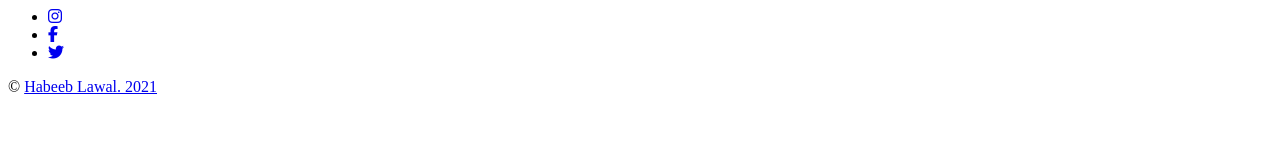
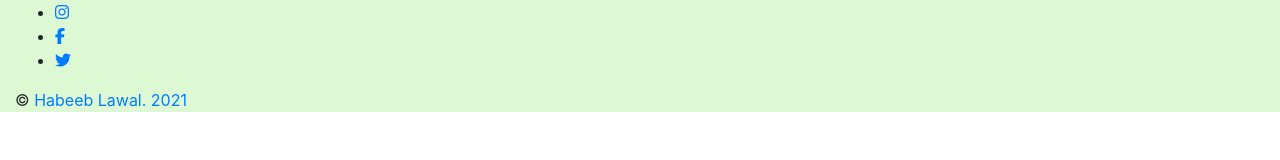
Before and after one commit to LawalHabeeb/agrocom_frontend, a plain HTML site: page footer.html in a window 1280 px wide. Drawn offline with Linux system fonts and the light colour scheme.

Commit message:
footer and header styling

```diff
--- a/footer.html
+++ b/footer.html
@@ -1,7 +1,13 @@
+<!DOCTYPE html>
+<meta charset="utf-8">
+<style type="text/css">
+
+</style>
 <meta charset="utf-8">
 <!-- font awesome icon pack -->
+<link rel="stylesheet" type="text/css" href="vendor/css/bootstrap.min.css">
 <script src="https://kit.fontawesome.com/a222f6d491.js" crossorigin="anonymous"></script>
-<div>
+<div class="container-fluid" style="background-color: #DCF9D4">
 	<div>
 		<ul>
 			<li> <a href="#"> <i class="fa fa-instagram"> </i> </a> </li>
```
